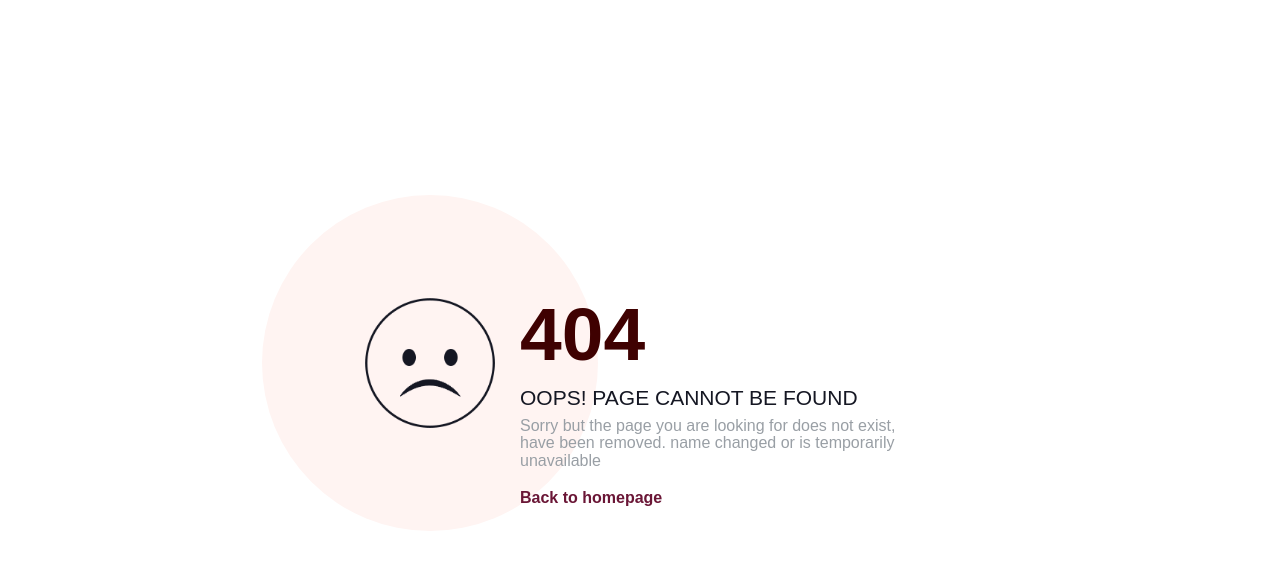
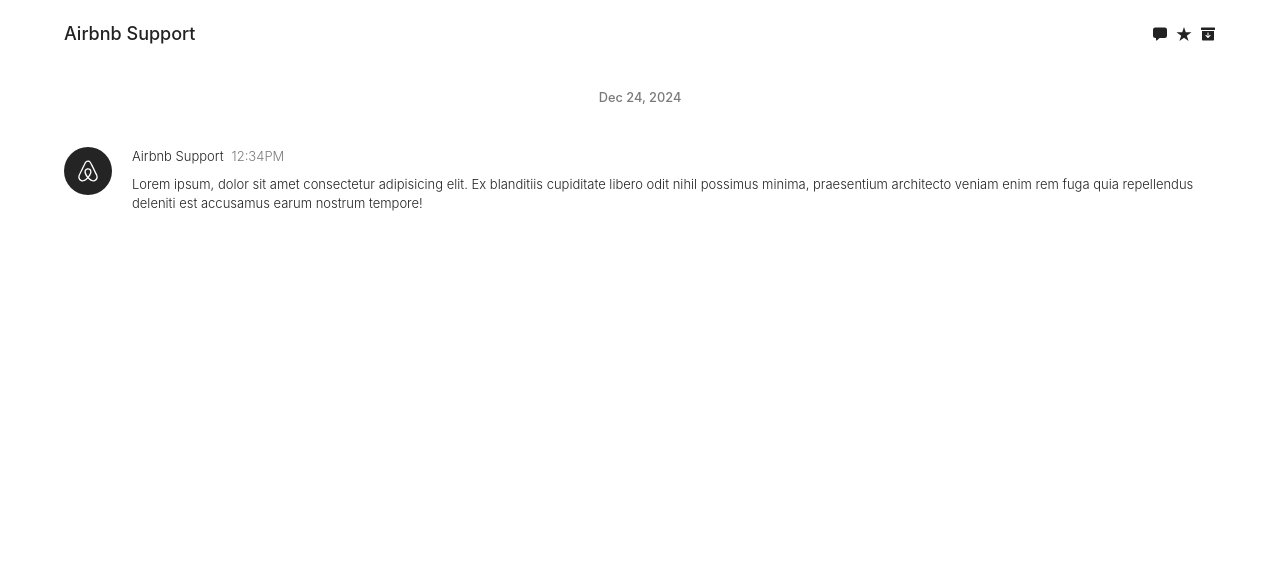
Before and after one commit to CodeLab-Collaborators/pickStudio, a React (Vite) app in the folder pick_fe/: page /inbox/1 in a window 1280 px wide. Before the commit this address had no page. Shown: the top 570 px of the page. Built offline with nearby package versions, Linux system fonts and the light colour scheme; what recoil-persist would draw is missing.

Commit message:
working on the inbox page

```diff
--- /dev/null
+++ b/pick_fe/src/components/blocks/BookStudio/Inbox.tsx
@@ -0,0 +1,88 @@
+import { FaAirbnb } from "react-icons/fa";
+import { IoArchiveSharp, IoChatbox, IoStarSharp } from "react-icons/io5";
+import { useParams } from "react-router-dom";
+import { data } from "../../layouts/InboxLayout";
+
+const Inbox: React.FC = () => {
+  const dummy = {
+    id: 1,
+    image: null,
+    title: "Airbnb Support",
+    content: "How would you like to connect with us?",
+    time: "12:34PM",
+    date: "Dec 24, 2024",
+    details:
+      "Lorem ipsum, dolor sit amet consectetur adipisicing elit. Ex blanditiis cupiditate libero odit nihil possimus minima, praesentium architecto veniam enim rem fuga quia repellendus deleniti est accusamus earum nostrum tempore!",
+  };
+
+  const { id } = useParams();
+  const realID = parseInt(id || "");
+  const dataset: any = data.find((el: any) => el.id === realID);
+  // might fix useParams issue later
+  return (
+    <div className="w-full flex justify-center">
+      <div className="w-[90%] mt-5 flex flex-col gap-10">
+        <div className="w-full flex items-center justify-between">
+          <div className="font-medium text-lg flex items-center gap-4">
+            {dataset === undefined ? (
+              <p className="ml-10 lg:ml-0">{dummy.title}</p>
+            ) : (
+              <p className="ml-10 lg:ml-0">{dataset.title}</p>
+            )}
+          </div>
+          <div className="flex items-center gap-2">
+            <IoChatbox />
+            <IoStarSharp />
+            <IoArchiveSharp />
+          </div>
+        </div>
+        <div className="w-full flex justify-center">
+          {dataset === undefined ? (
+            <small className="font-medium opacity-[.6]">{dummy.date}</small>
+          ) : (
+            <small className="font-medium opacity-[.6]">{dataset.date}</small>
+          )}
+        </div>
+        <div className="flex gap-5 items-start text-[13px]">
+          {dataset === undefined ? (
+            <div className="rounded-full w-fit bg-[#242424] text-white">
+              <FaAirbnb className="m-3 text-2xl" />
+            </div>
+          ) : dataset?.image ? (
+            <div className="w-12 h-12 overflow-hidden rounded-full">
+              <img
+                src={dataset.image}
+                className="w-full h-full object-cover object-center"
+              />
+            </div>
+          ) : (
+            <div className="rounded-full w-fit bg-[#242424] text-white">
+              <FaAirbnb className="m-3 text-2xl" />
+            </div>
+          )}
+          <div className="flex-1">
+            <div className="flex item-center gap-2">
+              {dataset === undefined ? (
+                <p>{dummy.title}</p>
+              ) : (
+                <p>{dataset.title}</p>
+              )}
+              {dataset === undefined ? (
+                <span className="opacity-[.6]">{dummy.time}</span>
+              ) : (
+                <span className="opacity-[.6]">{dataset.time}</span>
+              )}
+            </div>
+            {dataset === undefined ? (
+              <div className="mt-2">{dummy.details}</div>
+            ) : (
+              <div className="mt-2">{dataset.details}</div>
+            )}
+          </div>
+        </div>
+      </div>
+    </div>
+  );
+};
+
+export default Inbox;
--- /dev/null
+++ b/pick_fe/src/components/layouts/InboxLayout.tsx
@@ -0,0 +1,112 @@
+import  { FC, useState } from 'react'
+import { Outlet, useLocation } from 'react-router-dom';
+import img1 from "../../assets/jpg/SHOES.jpeg";
+import { FaArrowLeft } from 'react-icons/fa';
+
+
+export const data = [
+    {
+      id: 1,
+      image: null,
+      title: "Airbnb Support",
+      content: "How would you like to connect with us?",
+      time: "12:34PM",
+      date: "Dec 24, 2024",
+      details:
+        "Lorem ipsum, dolor sit amet consectetur adipisicing elit. Ex blanditiis cupiditate libero odit nihil possimus minima, praesentium architecto veniam enim rem fuga quia repellendus deleniti est accusamus earum nostrum tempore!",
+    },
+    {
+      id: 2,
+      image: img1,
+      title: "Agnes",
+      content: "Open to see latest messages",
+      time: "12:34PM",
+      date: "Dec 24, 2024",
+      details:
+        "Lorem ipsum, dolor sit amet consectetur adipisicing elit. Ex blanditiis cupiditate libero odit nihil possimus minima, praesentium architecto veniam enim rem fuga quia repellendus deleniti est accusamus earum nostrum tempore!",
+    },
+  ];
+
+const InboxLayout:FC = () => {
+
+
+
+
+
+
+    const location = useLocation();
+    const [show, setShow] = useState<boolean>(false);
+    const [show2, setShow2] = useState<boolean>(true);
+    const [show3, setShow3] = useState<boolean>(true);
+
+    return (
+        <div className="flex w-full min-h-screen bg-white">
+          {/* {show && <MobileNavbar cancel={() => setShow(false)} />} */}
+          {/* {show2 && <DesktopNavbar />} */}
+          {/* {show3 && (
+            <MobileDashboard
+              title="All Messages"
+              dms={
+                <>
+                  {data.map((el) => (
+                    <Dmer
+                      time={el.time}
+                      title={el.title}
+                      content={el.content}
+                      is_active={
+                        location.pathname.includes(`${el.id}`) ? true : false
+                      }
+                      route={`/${el.id}`}
+                      image={el.image}
+                      onclick={() => {
+                        setShow3(false);
+                      }}
+                    />
+                  ))}
+                </>
+              }
+              cancel={() => {
+                setShow(!show);
+                setShow2(!show2);
+              }}
+            />
+          )} */}
+          {/* <DesktopDashboard
+            title="All Messages"
+            cancel={() => {
+              setShow(!show);
+              setShow2(!show2);
+            }}
+            dms={
+              <>
+                {data.map((el) => (
+                  <Dmer
+                    time={el.time}
+                    title={el.title}
+                    content={el.content}
+                    is_active={
+                      location.pathname.includes(`${el.id}`) ? true : false
+                    }
+                    route={`/${el.id}`}
+                    image={el.image}
+                    onclick={() => {
+                      setShow3(false);
+                    }}
+                  />
+                ))}
+              </>
+            }
+          /> */}
+          <div className="flex-1 w-full relative">
+            <div
+              onClick={() => setShow3(true)}
+              className="lg:hidden absolute top-[24px] left-5 z-0 cursor-pointer">
+              <FaArrowLeft />
+            </div>
+            <Outlet />
+          </div>
+        </div>
+      );
+}
+
+export default InboxLayout
--- a/pick_fe/src/components/layouts/index.ts
+++ b/pick_fe/src/components/layouts/index.ts
@@ -2,3 +2,4 @@ export { default as HomeLayout } from "./homeLayout";
 export { default as ProductLayout } from "./ProductLayout";
 export { default as StudioLayout } from "./StudioLayout";
 export { default as UploadStudioLayout } from "./uploadStudioLayout";
+export { default as InboxLayout } from "./InboxLayout";
--- a/pick_fe/src/components/static/studio/StudioHeader.tsx
+++ b/pick_fe/src/components/static/studio/StudioHeader.tsx
@@ -11,7 +11,7 @@ const StudioHeader = () => {
       { title: "Home", path: "/studio" },
       { title: "Calendar", path: "javascript:void(0)" },
       { title: "Listings", path: "listings" },
-      { title: "Inbox", path: "javascript:void(0)" }
+      { title: "Inbox", path: "/inbox" }
   ]
 
 
--- a/pick_fe/src/routes/routes.tsx
+++ b/pick_fe/src/routes/routes.tsx
@@ -2,6 +2,7 @@ import { createBrowserRouter } from "react-router-dom";
 import { lazy, Suspense } from "react";
 import {
   HomeLayout,
+  InboxLayout,
   ProductLayout,
   StudioLayout,
   UploadStudioLayout,
@@ -17,6 +18,7 @@ import ErrorIndex from "../pages/error/errorPage/errorIndex";
 import BoundaryError from "../pages/error/BoundaryError/BoundaryError";
 import ErrorBoundaryComp from "../pages/error/Boundary/ErrorBoundaryComp";
 import ErrorFile from "../pages/error/ErrorII/ErrorFile";
+import Inbox from "../components/blocks/BookStudio/Inbox";
 // import errorIndex from "../pages/error/errorPage/errorIndex";
 
 const PersonalInfoScreen = lazy(
@@ -262,6 +264,27 @@ export const appRoutes = createBrowserRouter([
   },
 
   {
+    path: "/inbox",
+    element: (
+      <ErrorBoundary fallbackRender={ErrorFile}>
+        <Suspense fallback={<div>Loading...</div>}>
+          <InboxLayout />
+        </Suspense>
+      </ErrorBoundary>
+    ),
+    children:[
+      {
+        index: true,
+        element: <Inbox/>
+      },
+      {
+        path: ":id",
+        element: <Inbox/>
+      },
+    ]
+
+  },
+  {
     path: "/upload-studio",
     element: (
       <ErrorBoundary fallbackRender={ErrorFile}>
```
